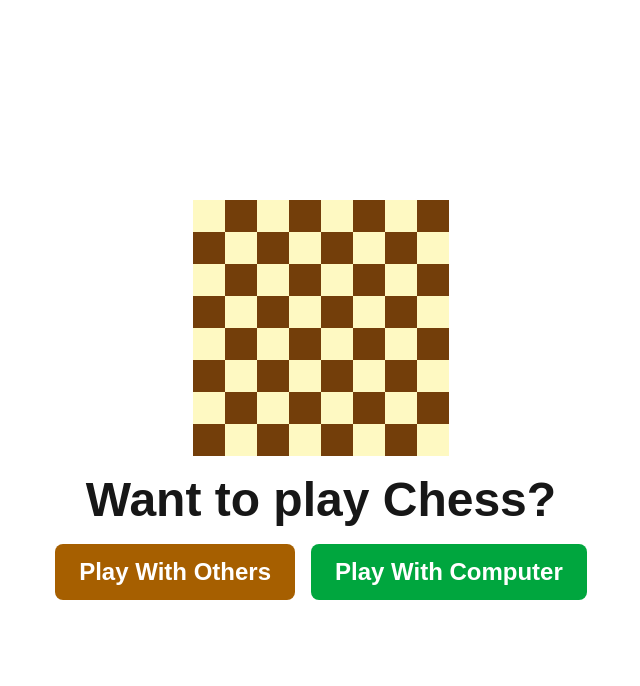
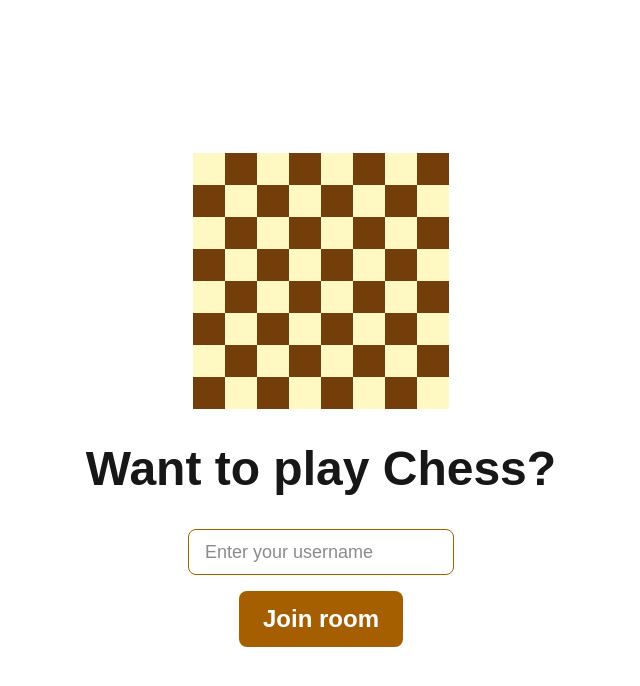
Before and after one commit to Nirjaraa/Chess, a Next.js app in the folder frontend/: page / in a window 1280 px wide. Shown: the top 686 px of the page, without its empty margins (319-959 px from the left). Built offline with nearby package versions, Linux system fonts and the light colour scheme.

Commit message:
server and client connected

```diff
--- a/frontend/app/page.tsx
+++ b/frontend/app/page.tsx
@@ -1,26 +1,75 @@
-import React, { JSX } from "react";
-import Link from "next/link";
+"use client";
 
-const page = () => {
+import React, { JSX, useEffect, useState } from "react";
+import { useRouter } from "next/navigation";
+import socket from "@/socket/socket";
+
+const Page = () => {
+  const [playerName, setPlayerName] = useState("");
+  const router = useRouter();
+  const [joining, setJoining] = useState(false);
+
+  useEffect(() => {
+    socket.on("start the game", (roomId: string) => {
+      console.log("Redirecting to /play for room:", roomId);
+      router.push(`/play?roomId=${roomId}`);
+    });
+
+    return () => {
+      socket.off("start the game");
+    };
+  }, []);
+
+  const handleJoinButton = () => {
+    if (playerName.trim()) {
+      socket.connect();
+      setJoining(true);
+      socket.emit("joinroom", playerName.trim());
+    } else {
+      alert("Please enter your username");
+    }
+  };
+
   const squares: JSX.Element[] = [];
   for (let i = 0; i < 64; i++) {
     const row = Math.floor(i / 8);
     const lightSquare = (row + i) % 2 === 0;
-    squares.push(<div key={i} className={`w-full h-full ${lightSquare ? "bg-yellow-100" : "bg-yellow-900"}`}></div>);
+    squares.push(
+      <div
+        key={i}
+        className={`w-full h-full ${
+          lightSquare ? "bg-yellow-100" : "bg-yellow-900"
+        }`}
+      />
+    );
   }
 
   return (
-    <div className="flex flex-col items-center justify-center h-screen">
+    <div className="flex flex-col items-center justify-center h-screen space-y-4">
       <div className="w-64 h-64 grid grid-cols-8 grid-rows-8">{squares}</div>
-      <div className="text-5xl font-bold text-center p-5">Want to play Chess?</div>
-      <div className="flex space-x-4">
-        <Link href="/play">
-          <button className="text-2xl font-semibold px-6 py-3 text-white bg-yellow-700 rounded-lg hover:bg-yellow-800">Play With Others </button>
-        </Link>
-        <button className="text-2xl font-semibold px-6 py-3 text-white bg-green-600 rounded-lg hover:bg-green-700">Play With Computer</button>
+      <div className="text-5xl font-bold text-center p-5">
+        Want to play Chess?
       </div>
+      <input
+        type="text"
+        value={playerName}
+        onChange={(e) => setPlayerName(e.target.value)}
+        placeholder="Enter your username"
+        className="px-4 py-2 border border-yellow-700 rounded-lg text-lg"
+      />
+      {joining && (
+        <div className="text-sm font-semibold px-6 py-3 text-gray-600">
+          Joining as {playerName}. Please wait a moment...
+        </div>
+      )}
+      <button
+        onClick={handleJoinButton}
+        className="text-2xl font-semibold px-6 py-3 text-white bg-yellow-700 rounded-lg hover:bg-yellow-800"
+      >
+        Join room
+      </button>
     </div>
   );
 };
 
-export default page;
+export default Page;
--- a/frontend/app/play/page.tsx
+++ b/frontend/app/play/page.tsx
@@ -3,13 +3,11 @@ import React, { useState, useEffect } from "react";
 import { PieceColor, initialBoard } from "@/constants/enums";
 import Piece from "@/components/piece";
 import { highlightMoves } from "@/function/pieceLogic";
-import { io } from "socket.io-client";
 
 const columns = ["a", "b", "c", "d", "e", "f", "g", "h"];
 const rows = [8, 7, 6, 5, 4, 3, 2, 1];
 
 const Page = () => {
-  const socket = io("ws://localhost:5000");
   const [boardState, setBoardState] = useState(initialBoard);
   const [selectedPiece, setSelectedPiece] = useState<{
     row: number;
@@ -30,23 +28,6 @@ const Page = () => {
     setPossibleMoves(moves);
     setSelectedPiece({ row, col });
   };
-
-  useEffect(() => {
-    socket.on("connect", () => {
-      console.log("Connected to server with ID:", socket.id);
-    });
-
-    socket.emit("message", "Hello from the client!");
-
-    socket.on("message", (message) => {
-      console.log("Received from server:", message);
-    });
-
-    return () => {
-      socket.off("hi");
-      socket.disconnect();
-    };
-  }, [socket]);
 
   const movePiece = (position: string) => {
     if (!selectedPiece) return;
--- a/frontend/socket/socket.tsx
+++ b/frontend/socket/socket.tsx
@@ -1,13 +1,7 @@
 import { io } from "socket.io-client";
 
-const socket = io("ws://localhost:5000");
-
-socket.on("hello", (arg) => {
-  console.log(arg);
+const socket = io("ws://localhost:5000", {
+  autoConnect: false,
 });
 
-socket.emit("howdy", "stranger");
-
-socket.on("connect", () => {
-  console.log("Client connected to server with ID:", socket.id);
-});
+export default socket;
```
Also changed, not shown: 1 other file (tests, documents, lock files or other folders).
